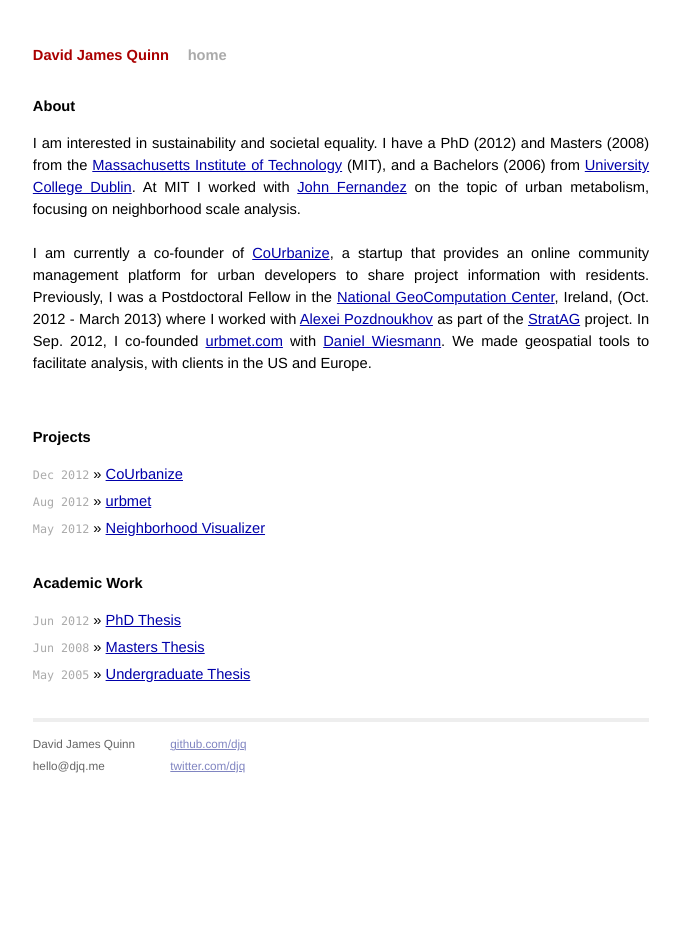
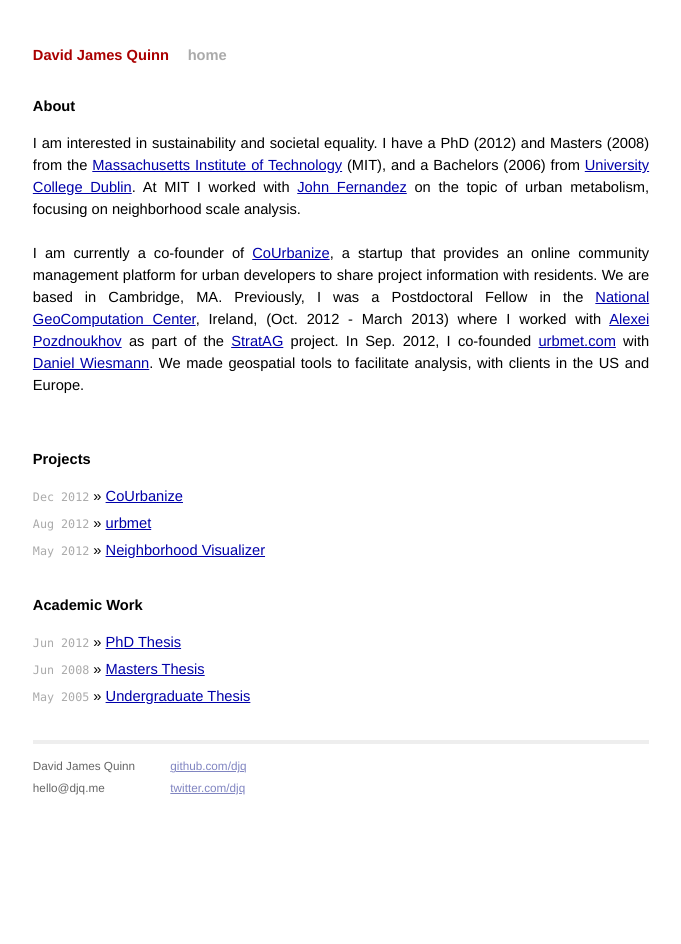
Before and after one commit to djq/djq.github.com, a Jekyll site: the page built from index.html, in a window 1280 px wide. Shown: the whole page, without its empty margins (299-980 px from the left). Built offline with Jekyll 4.4.1, drawn with Linux system fonts in a browser that asks for light colours; Markdown is read by kramdown in place of the engine named in the settings.

Commit message:
updated text

```diff
--- a/index.html
+++ b/index.html
@@ -9,7 +9,9 @@
   <ul class="posts">
     <p>I am interested in sustainability and societal equality. I have a PhD (2012) and Masters (2008) from the <a href="http://mit.edu/">Massachusetts Institute of Technology</a> (MIT), and a Bachelors (2006) from <a href="http://ucd.ie">University College Dublin</a>. At MIT I worked with <a href="http://architecture.mit.edu/faculty/john-fernandez">John Fernandez</a> on the topic of urban metabolism, focusing on neighborhood scale analysis.<br><br>
 
-    I am currently a co-founder of <a href="http://courbanize.com">CoUrbanize</a>, a startup that provides an online community management platform for urban developers to share project information with residents. Previously, I was a Postdoctoral Fellow in the <a href="http://ncg.nuim.ie/">National GeoComputation Center</a>, Ireland, (Oct. 2012 - March 2013) where I worked with <a href="http://ncg.nuim.ie/redir.php?action=staff/staff/apozdnoukhov">Alexei Pozdnoukhov</a> as part of the <a href="http://www.stratag.ie/">StratAG</a> project. In Sep. 2012, I co-founded <a href="http://urbmet.com">urbmet.com</a> with <a href="http://web.ist.utl.pt/daniel.wiesmann/">Daniel Wiesmann</a>. We made geospatial tools to facilitate analysis, with clients in the US and Europe.<br><br>
+    I am currently a co-founder of <a href="http://courbanize.com">CoUrbanize</a>, a startup that provides an online community management platform for urban developers to share project information with residents. We are based in Cambridge, MA.
+
+    Previously, I was a Postdoctoral Fellow in the <a href="http://ncg.nuim.ie/">National GeoComputation Center</a>, Ireland, (Oct. 2012 - March 2013) where I worked with <a href="http://ncg.nuim.ie/redir.php?action=staff/staff/apozdnoukhov">Alexei Pozdnoukhov</a> as part of the <a href="http://www.stratag.ie/">StratAG</a> project. In Sep. 2012, I co-founded <a href="http://urbmet.com">urbmet.com</a> with <a href="http://web.ist.utl.pt/daniel.wiesmann/">Daniel Wiesmann</a>. We made geospatial tools to facilitate analysis, with clients in the US and Europe.<br><br>
   </ul>
 
   <!--<h1>Blog Posts</h1>
```
